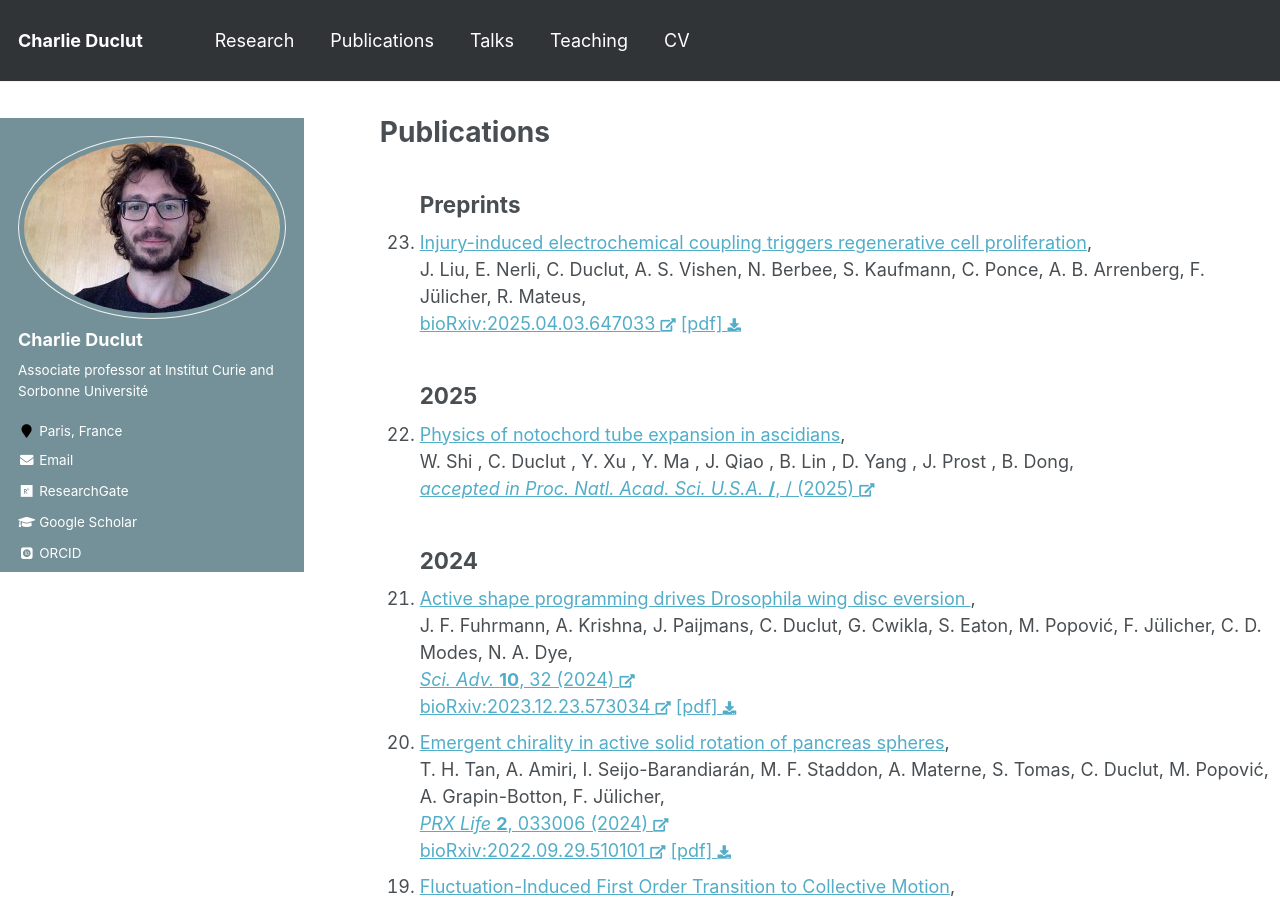
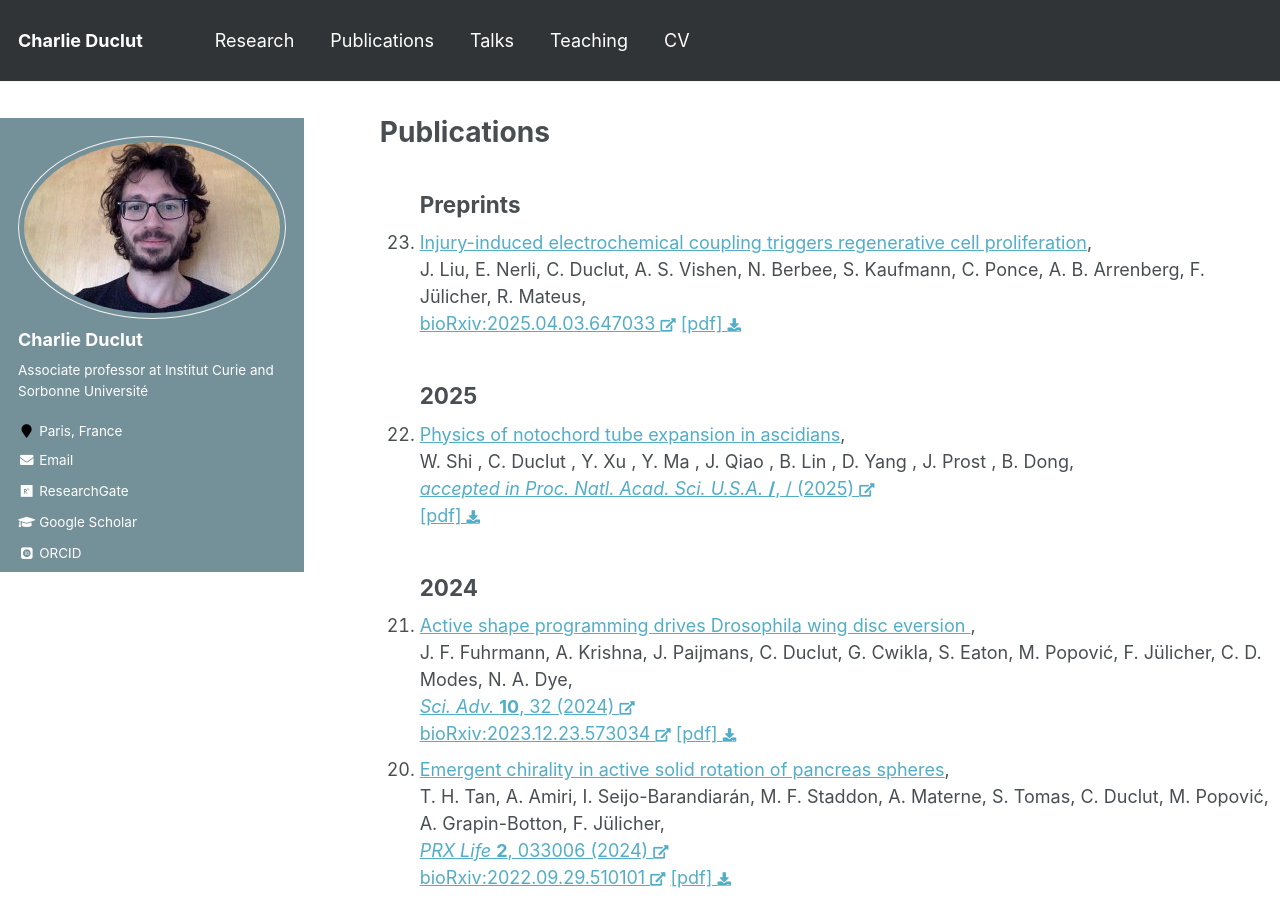
Before and after one commit to charlieduclut/charlieduclut.github.io, a Jekyll site: the page built from _pages/publications.md, in a window 1280 px wide and 900 px high. Built offline with Jekyll 4.4.1, drawn with Linux system fonts in a browser that asks for light colours; some web fonts are replaced.

Commit message:
display pdf even if no preprint repo

```diff
--- a/_includes/my-archive-single.html
+++ b/_includes/my-archive-single.html
@@ -26,10 +26,9 @@
   {% endif %}
   {% if post.preprintvenue == 'bioRxiv' %}
     <a href="https://www.biorxiv.org/content/10.1101/{{ post.arxivid }}">bioRxiv:{{ post.arxivid }} <i class="fa fa-external-link-alt fa-xs" aria-hidden="true"></i></a>
-    <a href="http://charlieduclut.github.io/files/{{ post.urlslug }}.pdf">[pdf] <i class="fa fa-download fa-xs" aria-hidden="true"></i></a>
   {% endif %}
   {% if post.preprintvenue == 'arXiv' %}
     <a href="https://arxiv.org/abs/{{ post.arxivid }}">arXiv:{{ post.arxivid }} <i class="fa fa-external-link-alt fa-xs" aria-hidden="true"></i></a>
-    <a href="http://charlieduclut.github.io/files/{{ post.urlslug }}.pdf">[pdf] <i class="fa fa-download fa-xs" aria-hidden="true"></i></a>
   {% endif %}
+  <a href="http://charlieduclut.github.io/files/{{ post.urlslug }}.pdf">[pdf] <i class="fa fa-download fa-xs" aria-hidden="true"></i></a>
 </li>
```
Also changed, not shown: 1 other file.
